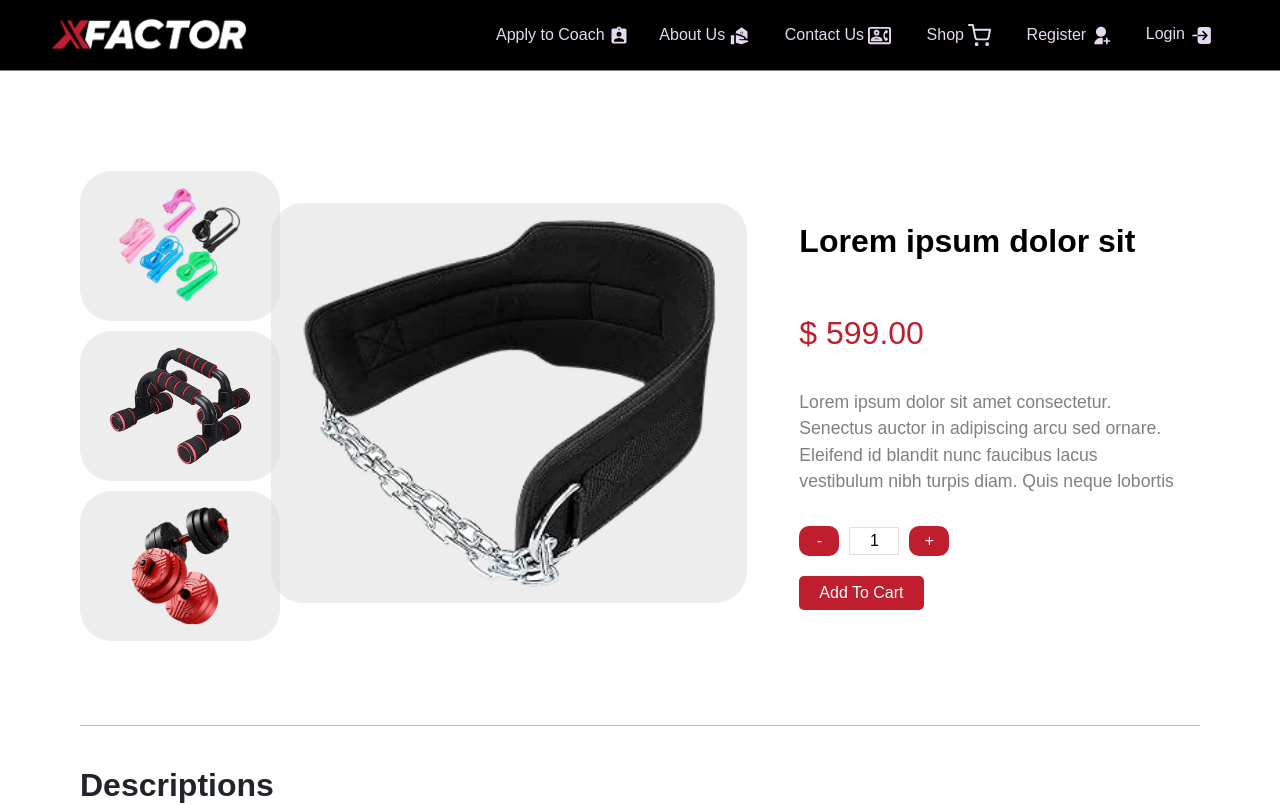
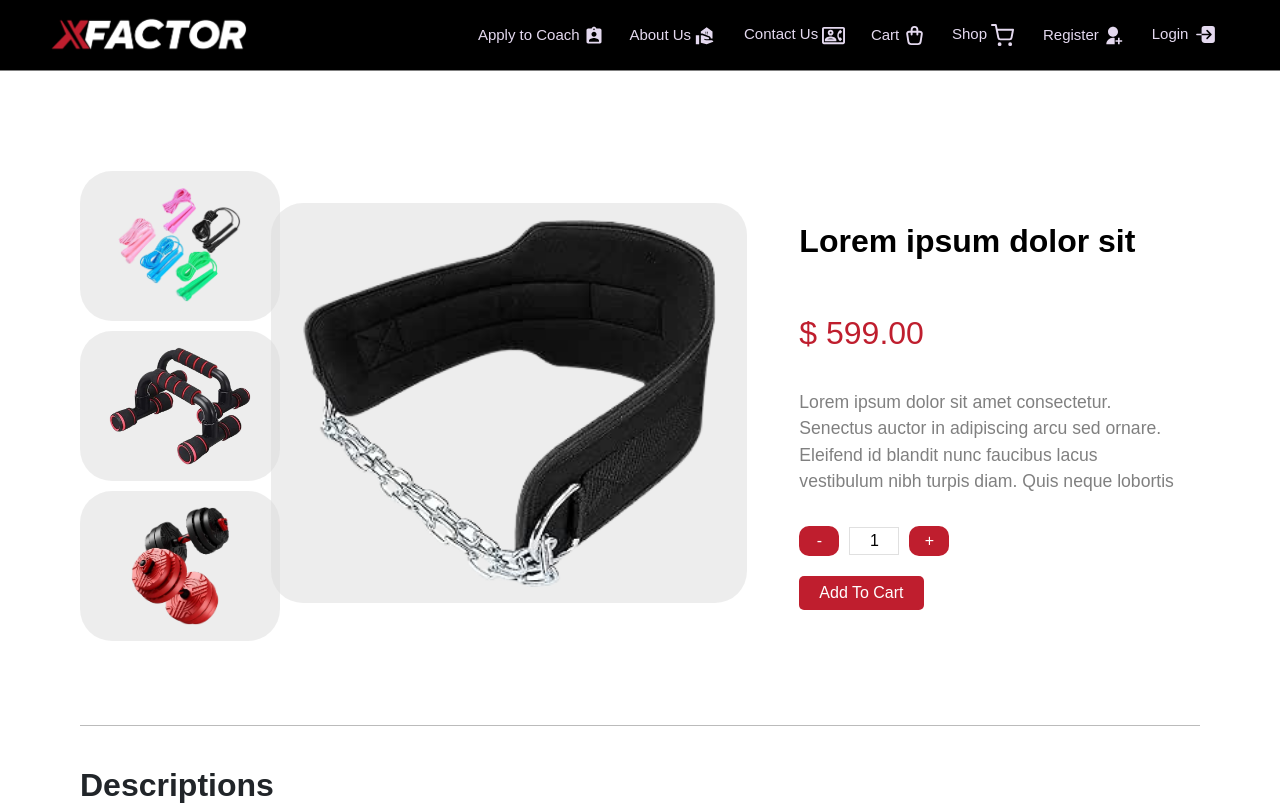
Before and after one commit to mody100000/Xfactor, a React (Vite) app: page /Shop/product/1 in a window 1280 px wide. Shown: the top 805 px of the page. Built offline with nearby package versions, Linux system fonts and the light colour scheme.

Commit message:
handel navigation

```diff
--- a/src/components/LandingNav/LandingNav.jsx
+++ b/src/components/LandingNav/LandingNav.jsx
@@ -7,6 +7,7 @@ import styles from "./LandingNav.module.css";
 import { Link } from "react-router-dom";
 import logo from "../../assets/logo.png";
 import { FiShoppingCart } from "react-icons/fi";
+import { TbShoppingBag } from "react-icons/tb";
 
 const LogoutNav = () => {
   return (
@@ -41,6 +42,11 @@ const LogoutNav = () => {
               Contact Us <MdOutlineContactPhone size={23} />
               </Link>
             </Nav.Link>
+            <Nav.Link>
+              <Link to="/cart" className={styles.item_links}>
+                Cart <TbShoppingBag size={23} />
+              </Link>
+            </Nav.Link>
             <Nav.Link  className={styles.item_links}>
             <Link to="/shop" className={styles.item_links}>
               Shop <FiShoppingCart size={23} />
--- a/src/components/LandingNav/LandingNav.module.css
+++ b/src/components/LandingNav/LandingNav.module.css
@@ -1,12 +1,13 @@
 /* LandingNav.module.css */
 .item_links {
   color: #e4d9ef;
-  margin: 0.3rem;
+  margin: 0.2rem;
   cursor: pointer;
+  font-size: 15px;
 }
 
 .item_links:hover {
-  color: #ee7d60;
+  color: #ff4d5e;
 }
 
 .logo {
--- a/src/pages/ProductDetails/ProductDetails.jsx
+++ b/src/pages/ProductDetails/ProductDetails.jsx
@@ -1,5 +1,5 @@
 import React, { useEffect, useState } from 'react';
-import { useParams } from 'react-router-dom';
+import { useParams, useNavigate } from 'react-router-dom';
 import RelatedProducts from '../../components/RelatedProducts/RelatedProducts';
 import productsData from '../../components/ShopComponents/productsData/productsData';
 import styles from './ProductDetails.module.css';
@@ -13,10 +13,15 @@ const ProductDetails = () => {
     window.scrollTo(0, 0);
   }, []);
 
+  const navigate = useNavigate();
+
+  const handelNavigate = ()=>{
+   navigate("/cart")
+  }
+
   if (!product) {
     return <div>Product not found</div>;
   }
-
   const handleIncrease = () => {
     setQuantity(quantity + 1);
   };
@@ -57,7 +62,7 @@ const ProductDetails = () => {
               <input type="text" value={quantity} className={styles.quantityInput} readOnly />
               <button className={styles.quantityButton} onClick={handleIncrease}>+</button>
             </div>
-            <button className={styles.addToCartButton}>Add To Cart</button>
+            <button className={styles.addToCartButton} onClick={handelNavigate}>Add To Cart</button>
           </div>
         </div>
       </div>
```
